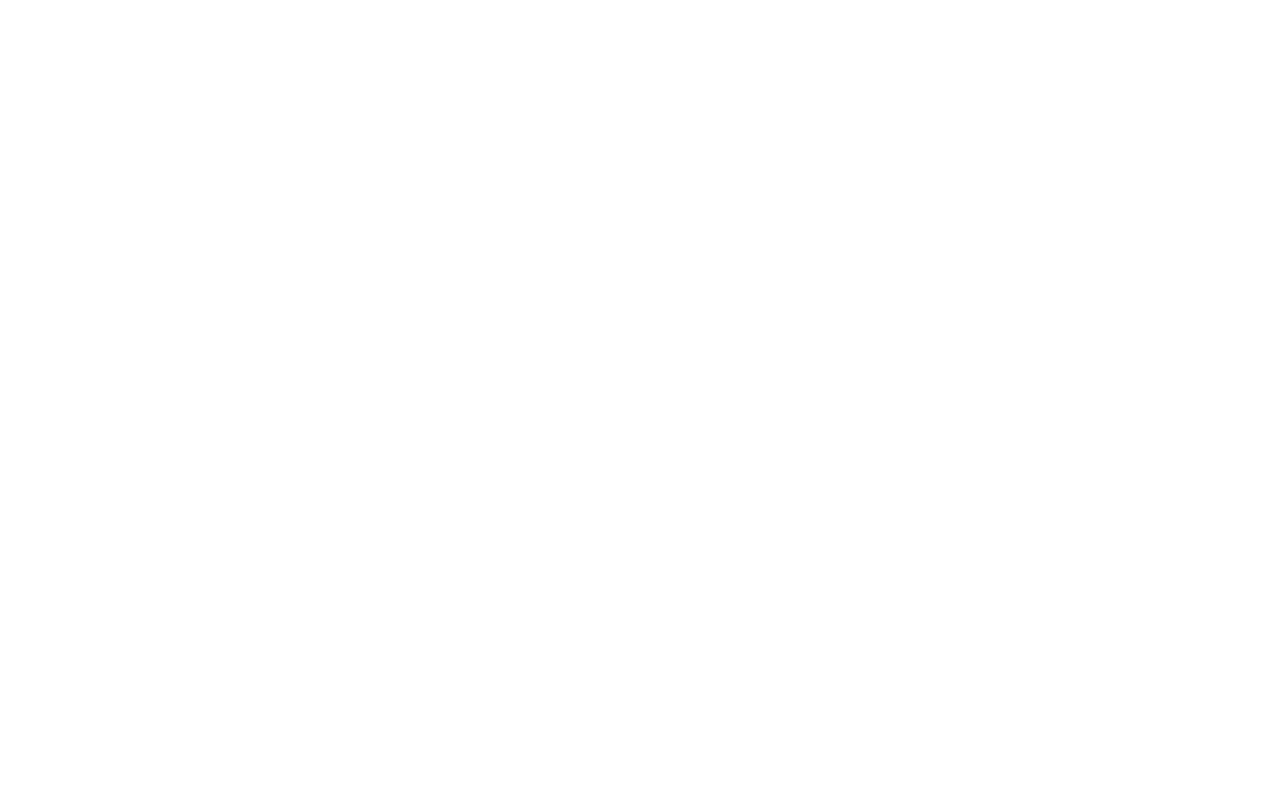
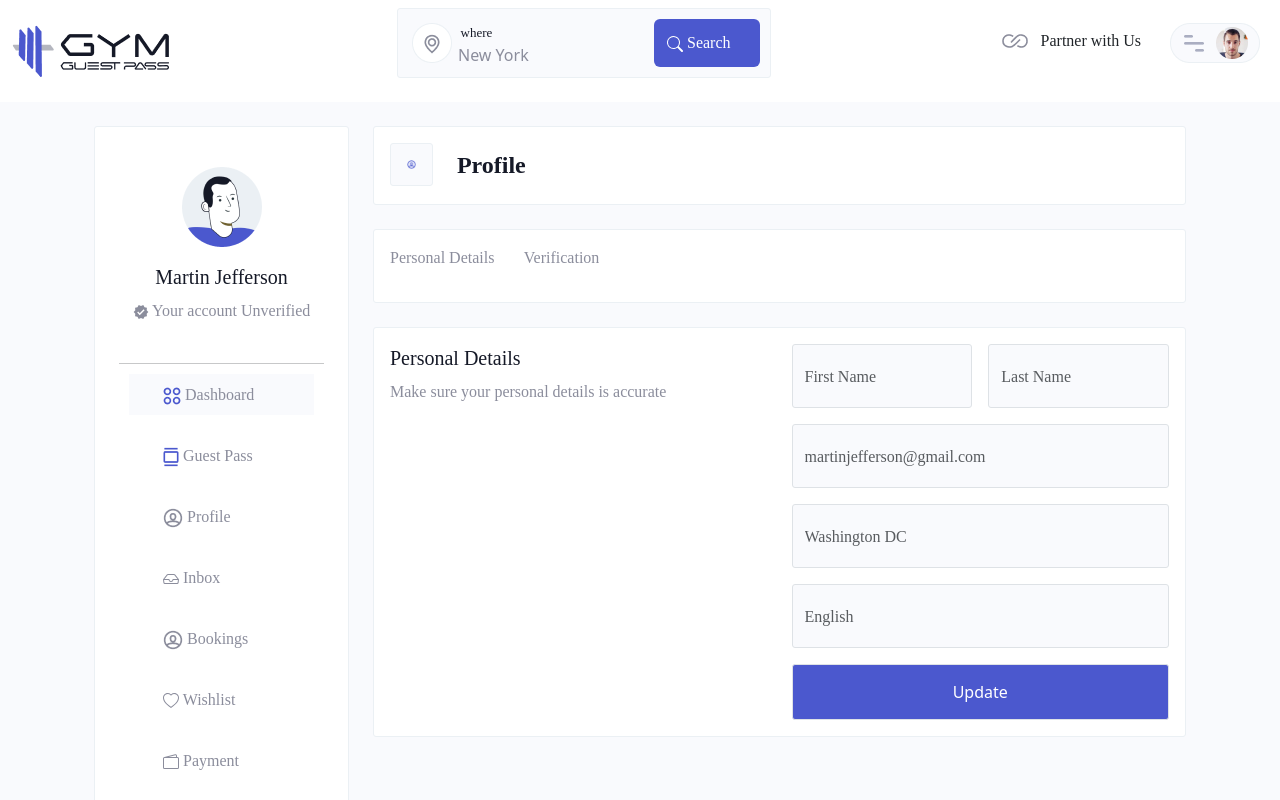
Before and after one commit to Domayur/gym-web-app, a React (Create React App) app: page /dashboard-profile in a window 1280 px wide. Before the commit this address had no page. Shown: the top 800 px of the page. Built offline with nearby package versions, Linux system fonts and the light colour scheme; a web font is replaced by a local one.

Commit message:
css chnages and navlink added

```diff
--- a/src/App.js
+++ b/src/App.js
@@ -21,6 +21,7 @@
 import DashbordSecurity from './Pages/DashbordSecurity/DashbordSecurity';
 import { DashbordWishlist } from './Pages/DashbordWishlist/DashbordWishlist';
 import DashbordGuestPass from './Pages/DashbordGuestPass/DashbordGuestPass';
+import DashboardProfile from './Pages/DashboardProfile/DashboardProfile';
 
 function App() {
   return (
@@ -37,6 +38,8 @@
         <Route path="/dashboard-security" element={<DashbordSecurity/>} />
         <Route path="/dashboard-wishlist" element={<DashbordWishlist/>} />
         <Route path="/dashboard-guestpass" element={<DashbordGuestPass/>} />
+        <Route path="/dashboard-profile" element={<DashboardProfile/>} />
+
 
 
 
--- /dev/null
+++ b/src/Pages/DashboardProfile/DashboardProfile.js
@@ -0,0 +1,120 @@
+import React, { useState } from 'react'
+import Footer from '../../components/Footer/Footer'
+import SubHeader from '../../components/SubHeader/SubHeader'
+import WishlistImg from '../../assets/images/wishlistimg.png'
+import GuestpassImg from '../../assets/images/guestpassicon.png'
+import DashbordSidebar from '../../components/DashbordSidebar/DashbordSidebar'
+import { BiLocationPlus } from "react-icons/bi";
+import ProfileIconImg from '../../assets/images/blueprofileicon.png'
+
+
+
+const DashboardProfile = () => {
+    const [flag, setflag] = useState(false)
+    const handlePersoanle = () => {
+        setflag(false)
+    }
+
+    const handleVerification=()=>{
+        setflag(true)
+    }
+    return (
+        <>
+            <SubHeader />
+            <section className='payment-section-cst pt-4 pb-4'>
+                <div className='container mb-4'>
+                    <div class="container-fluid">
+                        <div class="row">
+                            <DashbordSidebar />
+
+                            <div class="col-md-7 col-lg-8 col-xl-9 ">
+                                <div class="card mb-4  p-3">
+                                    <div className='row'>
+                                        <div className='col-md-1'>
+                                            <img src={ProfileIconImg} class="img-fluid extra-class-cst-img-dasbord  p-3" />
+                                        </div>
+                                        <div className='col-md-11'>
+                                            <h4 className='dashboard-heading4 pt-2'> Profile</h4>
+                                        </div>
+                                    </div>
+                                </div>
+                                <div class="card mb-4  p-3">
+                                    <div className='row'>
+                                        <div className='col-md-2'>
+                                            <p style={{"cursor":"pointer"}} onClick={handlePersoanle}>Personal Details</p>
+                                        </div>
+                                        <div className='col-md-2'>
+                                            <p style={{"cursor":"pointer"}} onClick={handleVerification}>Verification</p>
+                                        </div>
+                                    </div>
+                                </div>
+                                {flag === false && <>
+
+                                    <div class="card mb-4 p-3">
+                                        <div className='row'>
+                                            <div className='col-md-6'>
+                                                <h4>Personal Details</h4>
+                                                <p>Make sure your personal details is accurate</p>
+                                            </div>
+                                            <div className='col-md-6'>
+                                                <form class="row g-3">
+                                                    <div class="col-md-6">
+                                                        <input type="text" class="form-control extra-cls-for-height" id="inputEmail4" placeholder='First Name' />
+                                                    </div>
+                                                    <div class="col-md-6">
+                                                        <input type="text" class="form-control extra-cls-for-height" id="inputPassword4" placeholder='Last Name' />
+                                                    </div>
+                                                    <div class="col-12">
+                                                        <input type="text" class="form-control extra-cls-for-height" id="inputAddress" placeholder="martinjefferson@gmail.com" />
+                                                    </div>
+                                                    <div class="col-12">
+                                                        <input type="text" class="form-control extra-cls-for-height" id="inputAddress2" placeholder="Washington DC" />
+                                                    </div>
+
+                                                    <div class="col-12">
+                                                        <input type="text" class="form-control extra-cls-for-height" id="inputAddress2" placeholder="English" />
+                                                    </div>
+
+                                                    <div class="col-12">
+                                                        <button type="submit" class="text-center form-control button-csr-sinin">Update</button>
+                                                    </div>
+                                                </form>
+                                            </div>
+                                        </div>
+                                    </div>
+                                </>}
+
+                                {flag && <>
+                                    <div class="card mb-4  p-3">
+                                        <div className='row'>
+                                            <div className='col-md-6'>
+                                                <h4>Phone Number</h4>
+                                                <p>This is only shared once you have a confirmed booking with another user. This is how we can all get in touch.</p>
+                                            </div>
+                                            <div className='col-md-6'>
+                                                <form class="row g-3">
+                                                    <div class="col-md-6">
+                                                        <input type="text" class="form-control extra-cls-for-height" id="inputEmail4" placeholder='United States' />
+                                                    </div>
+                                                    <div class="col-md-6">
+                                                        <input type="text" class="form-control extra-cls-for-height" id="inputPassword4" placeholder='123 456 7890' />
+                                                    </div>
+                                                    <div class="col-12">
+                                                        <button type="submit" class="text-center form-control button-csr-sinin">Verify via SMS</button>
+                                                    </div>
+                                                </form>
+                                            </div>
+                                        </div>
+                                    </div>
+                                </>}
+                            </div>
+                        </div>
+                    </div>
+                </div>
+            </section>
+            <Footer />
+        </>
+    )
+}
+
+export default DashboardProfile
--- a/src/components/DashbordSidebar/DashbordSidebar.js
+++ b/src/components/DashbordSidebar/DashbordSidebar.js
@@ -27,6 +27,16 @@
         navigate("/dashboard-guestpass")
     }
 
+    const handleProfile = (e) => {
+        e.preventDefault()
+        navigate("/dashboard-profile")
+    }
+
+    const handleDashboard = (e) => {
+        e.preventDefault()
+        navigate("/dashboard")
+    }
+
     return (
         <>
             <div class="d-none d-md-block col-md-5 col-lg-4 col-xl-3">
@@ -41,7 +51,7 @@
 
                             <hr class="sidebar-divider my-0" />
                             <li class="nav-item active extra-nav-set-class">
-                                <a class="nav-link" href="#">
+                                <a class="nav-link" href="#" onClick={handleDashboard}>
                                     <img src={DashbordIconImg} />
                                     <span> Dashboard</span>
                                 </a>
@@ -53,7 +63,7 @@
                                 </a>
                             </li>
                             <li class="nav-item extra-nav-set-class">
-                                <a class="nav-link" href="#">
+                                <a class="nav-link" href="#" onClick={handleProfile}>
                                     <img src={ProfileiconImg} />
                                     <span> Profile</span>
                                 </a>
```
Also changed, not shown: src/assets/images/blueprofileicon.png (added).
